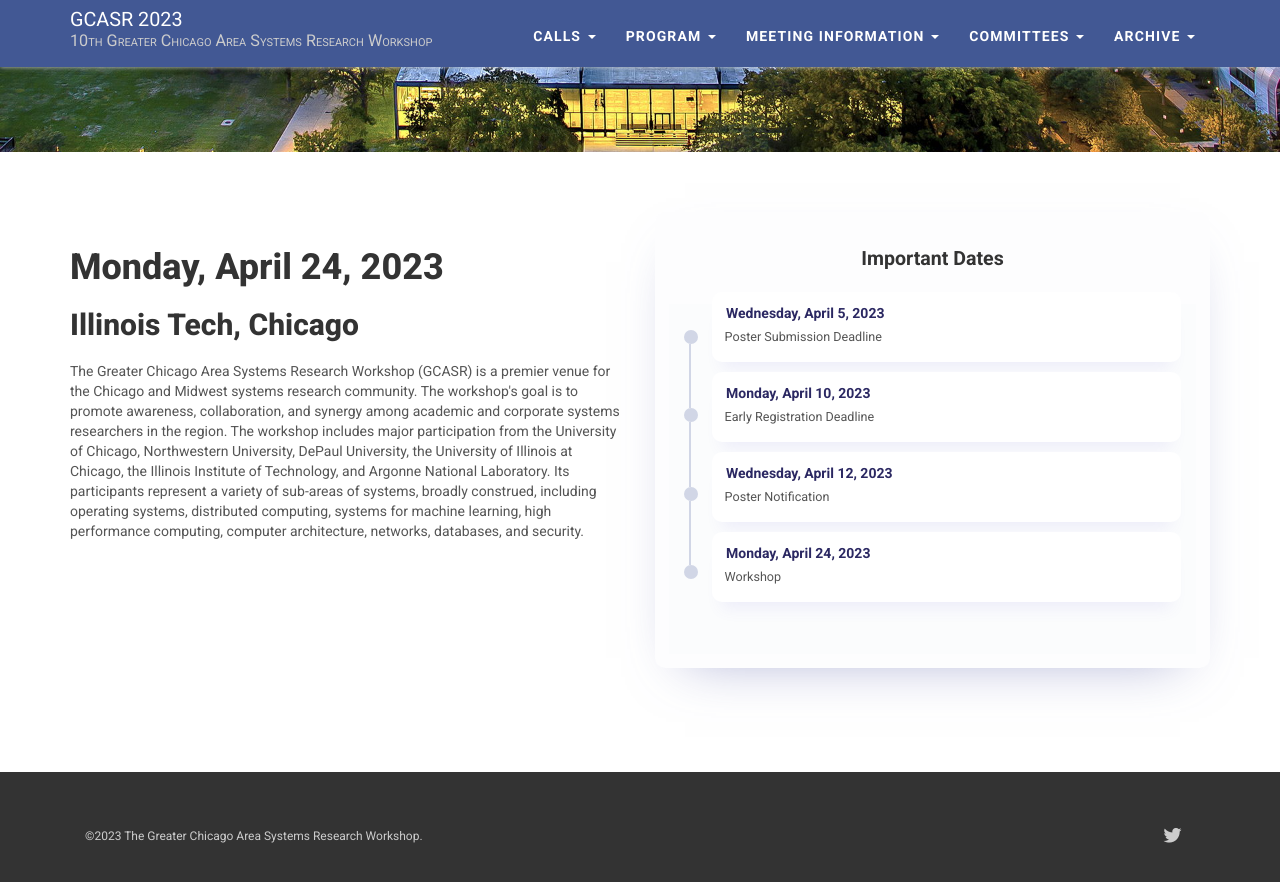
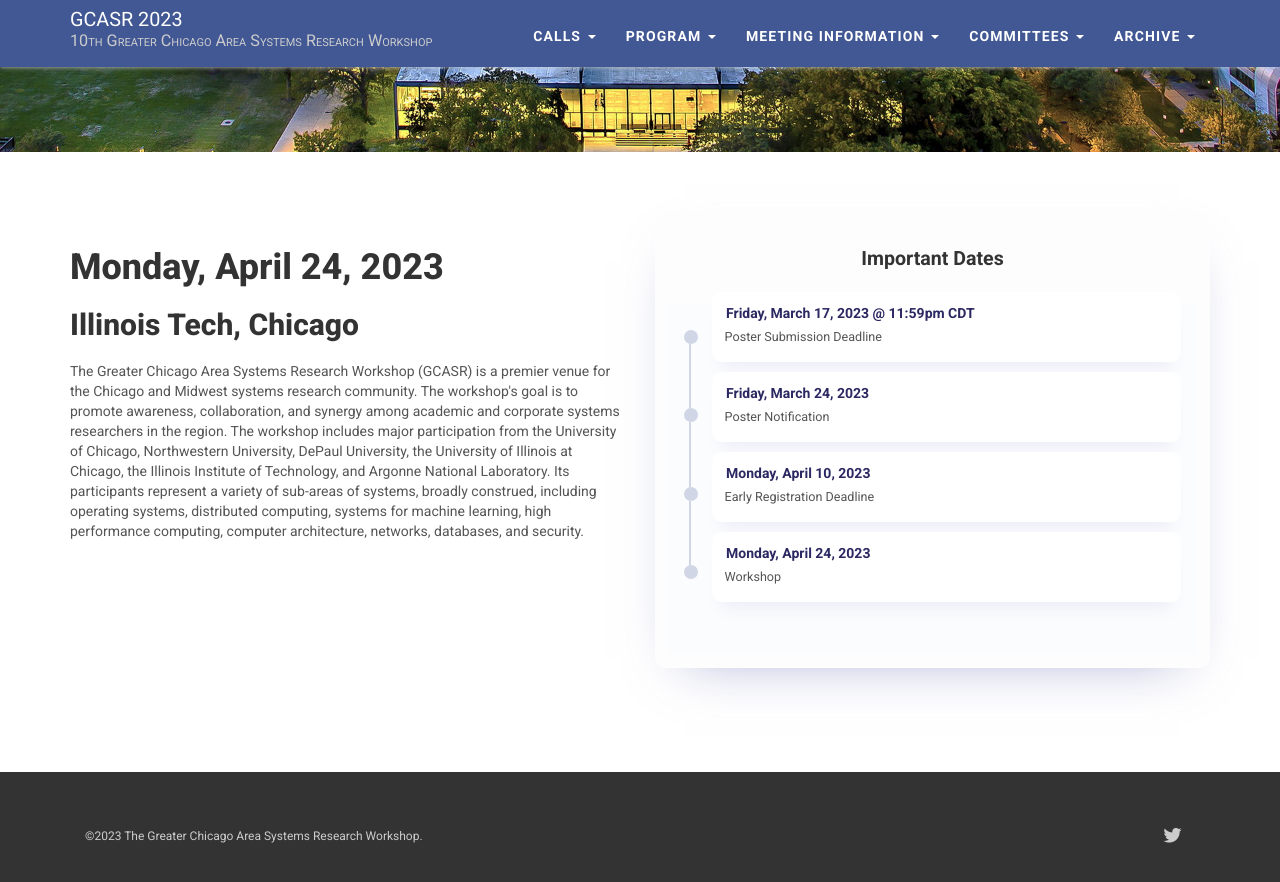
Before and after one commit to gcasr/2025, a Jekyll site: the page built from index.html, in a window 1280 px wide and 900 px high, scrolled down 635 px. Shown: the top 882 px of the window. Built offline with Jekyll 4.4.1, drawn with Linux system fonts in a browser that asks for light colours; nearby versions of some CDN libraries; library files that are not in the unit come from our copies.

Commit message:
Dates updated.

```diff
--- a/_data/important_dates.yml
+++ b/_data/important_dates.yml
@@ -1,11 +1,11 @@
 - type: Poster Submission Deadline
-  date: Wednesday, April 5, 2023
+  date: Friday, March 17, 2023 @ 11:59pm CDT
+
+- type: Poster Notification
+  date: Friday, March 24, 2023
 
 - type: Early Registration Deadline
   date: Monday, April 10, 2023
 
-- type: Poster Notification
-  date: Wednesday, April 12, 2023
-
 - type: Workshop
   date: Monday, April 24, 2023
```
